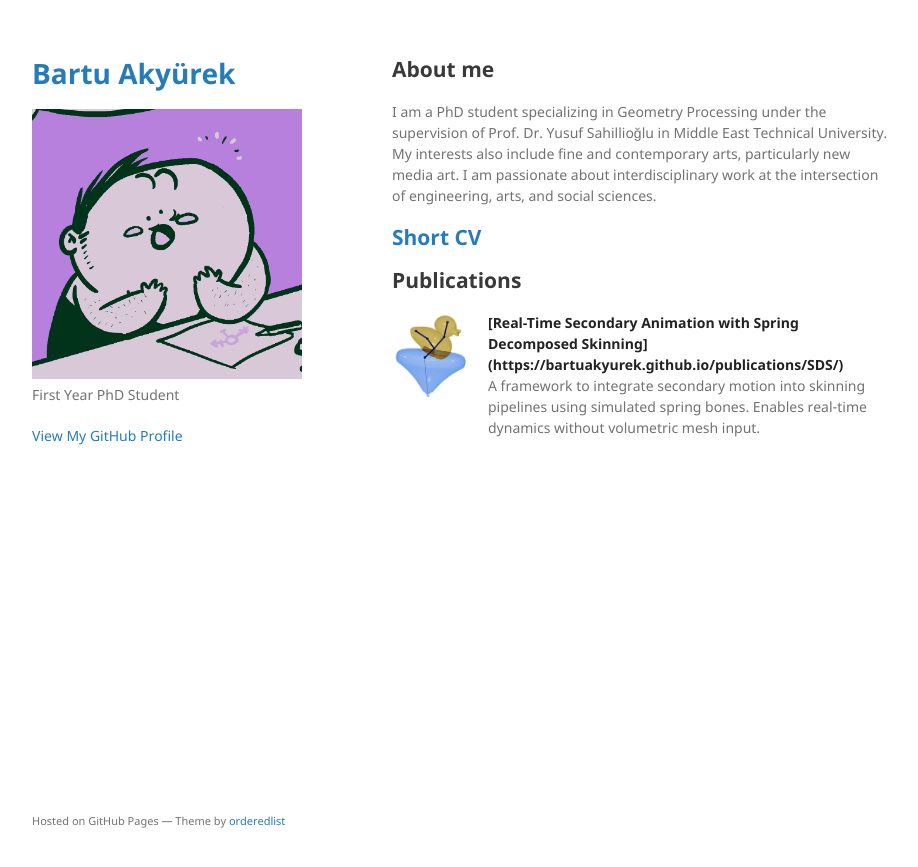
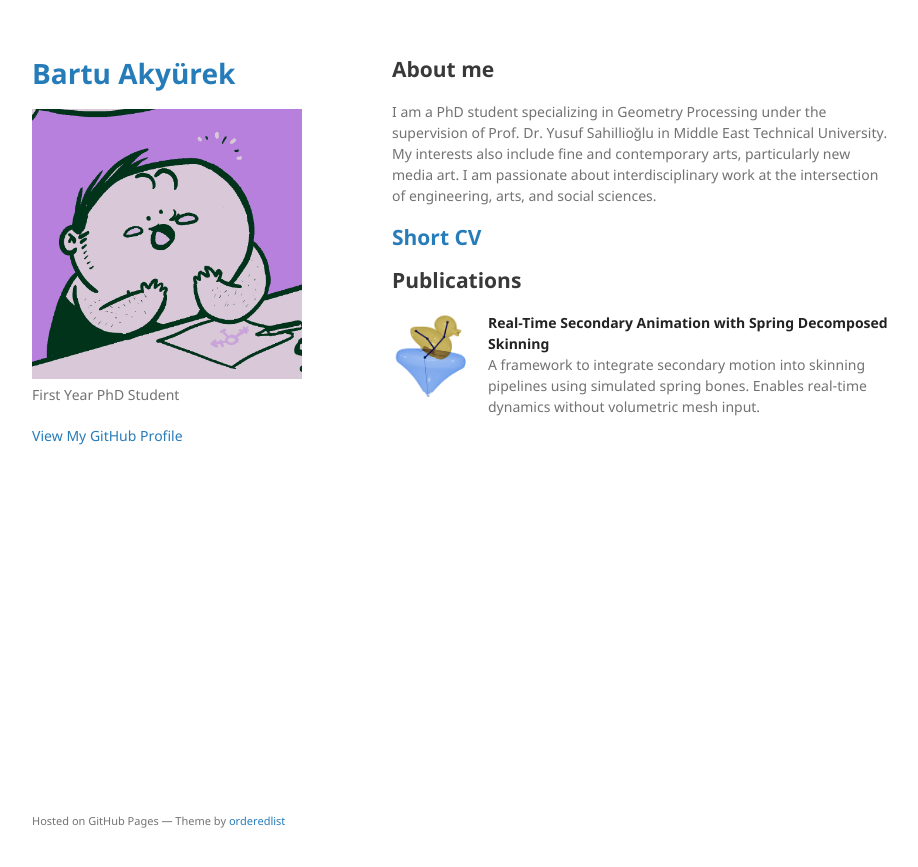
Before and after one commit to bartuakyurek/bartuakyurek.github.io, a Jekyll site: the page built from index.md, in a window 1280 px wide. Shown: the top 867 px of the page, without its empty margins (178-1096 px from the left). Built offline with Jekyll 4.4.1, drawn with Linux system fonts in a browser that asks for light colours; our own code applies the rules of GitHub Pages for plain Markdown files.

Commit message:
Fix link

```diff
--- a/index.md
+++ b/index.md
@@ -13,7 +13,7 @@
 <div style="display: flex; align-items: flex-start; margin-bottom: 1.5rem;">
   <img src="./assets/img/thumbnails/sds_thumbnail.png" alt="Teaser" style="width: 80px; height: auto; margin-right: 1rem; border-radius: 5px;">
   <div>
-    <div><strong>[Real-Time Secondary Animation with Spring Decomposed Skinning](https://bartuakyurek.github.io/publications/SDS/)</strong></div>
+    <div><strong><a href="https://bartuakyurek.github.io/publications/SDS/" target="_blank" style="text-decoration: none; color: inherit;">Real-Time Secondary Animation with Spring Decomposed Skinning</a></strong></div>
     <div>A framework to integrate secondary motion into skinning pipelines using simulated spring bones. Enables real-time dynamics without volumetric mesh input.</div>
   </div>
 </div>
```
